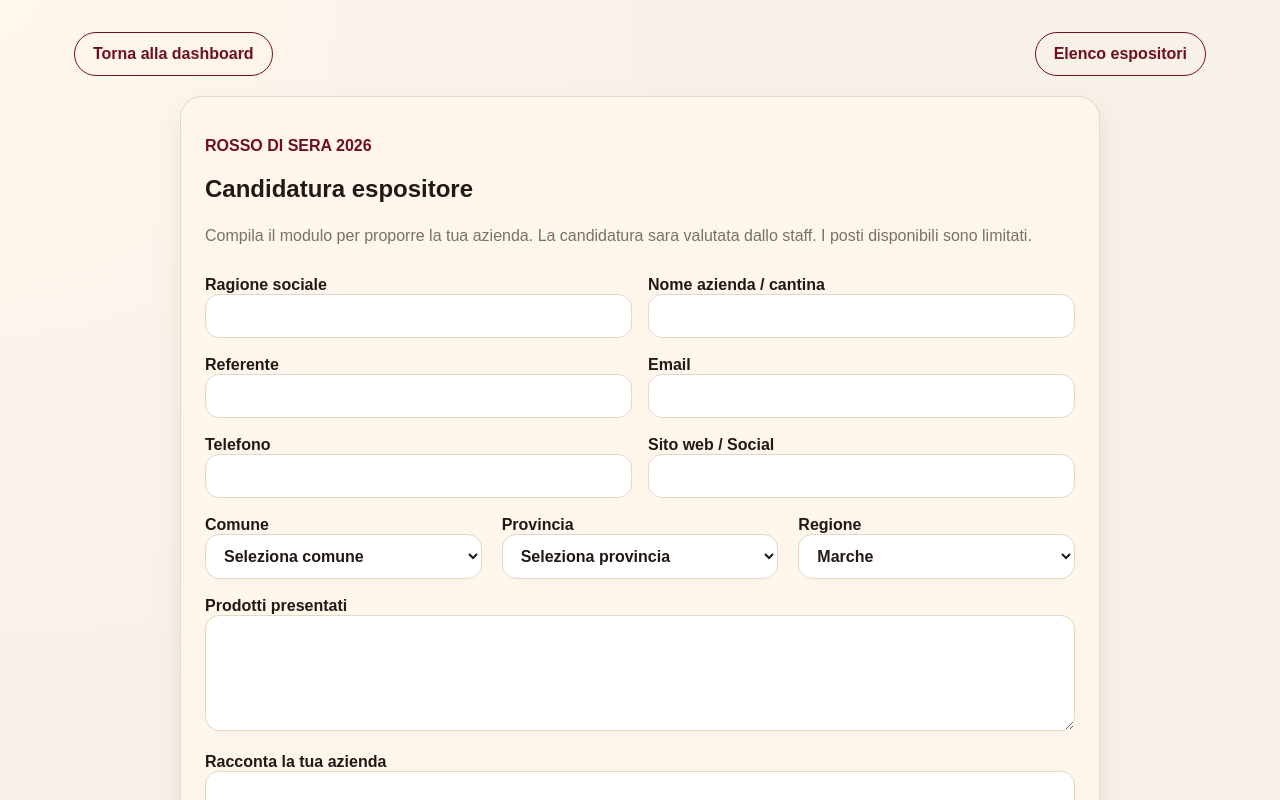
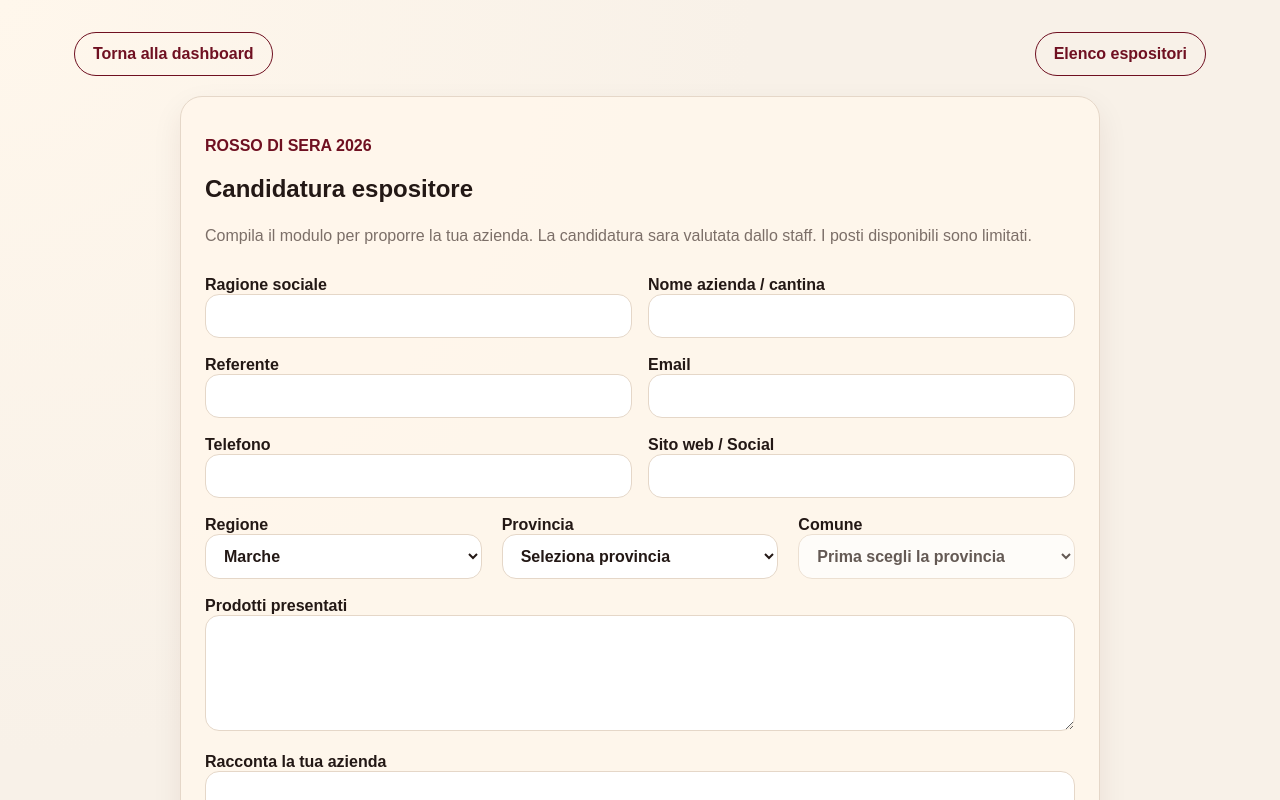
Before and after one commit to giordmando/rosso-di-sera-staff-app, a Next.js app: page /candidatura in a window 1280 px wide. Shown: the top 800 px of the page. Built offline with nearby package versions, Linux system fonts and the light colour scheme.

Commit message:
Make comune select depend on province

```diff
--- a/src/app/candidatura/CandidatureForm.tsx
+++ b/src/app/candidatura/CandidatureForm.tsx
@@ -2,14 +2,15 @@
 
 import { useState } from 'react';
 import { EXPERIENCE_OPTIONS } from '@/lib/constants';
-
-const MARCHE_PROVINCES = ['AN', 'AP', 'FM', 'MC', 'PU'];
-const MARCHE_COMMONS = ['Ancona', 'Ascoli Piceno', 'Fermo', 'Macerata', 'Pesaro', 'Senigallia', 'Jesi', 'Fano', 'Civitanova Marche', 'San Benedetto del Tronto'];
+import { COMUNI_BY_PROVINCE, PROVINCES, REGION_OPTIONS } from '@/lib/geo/marche';
 
 export function CandidatureForm() {
   const [message, setMessage] = useState('');
   const [ok, setOk] = useState(false);
   const [pending, setPending] = useState(false);
+  const [province, setProvince] = useState('');
+  const comuni = province ? COMUNI_BY_PROVINCE[province] ?? [] : [];
+
   async function handleSubmit(event: React.FormEvent<HTMLFormElement>) {
     event.preventDefault();
     setPending(true);
@@ -21,14 +22,15 @@ export function CandidatureForm() {
     setPending(false);
     setOk(response.ok);
     setMessage(result.message || (response.ok ? 'Candidatura inviata' : 'Errore invio candidatura'));
-    if (response.ok) event.currentTarget.reset();
+    if (response.ok) { event.currentTarget.reset(); setProvince(''); }
   }
+
   return (
     <form onSubmit={handleSubmit} style={{ display: 'grid', gap: 18, marginTop: 28 }}>
       <div className="form-grid"><label><span>Ragione sociale</span><input name="company_name" /></label><label><span>Nome azienda / cantina</span><input name="brand_name" required /></label></div>
       <div className="form-grid"><label><span>Referente</span><input name="contact_name" /></label><label><span>Email</span><input name="email" type="email" /></label></div>
       <div className="form-grid"><label><span>Telefono</span><input name="phone" /></label><label><span>Sito web / Social</span><input name="website_social" /></label></div>
-      <div className="grid grid-3"><label><span>Comune</span><select name="city" defaultValue=""><option value="">Seleziona comune</option>{MARCHE_COMMONS.map((item) => <option key={item} value={item}>{item}</option>)}<option value="Altro">Altro / fuori lista</option></select></label><label><span>Provincia</span><select name="province" defaultValue=""><option value="">Seleziona provincia</option>{MARCHE_PROVINCES.map((item) => <option key={item} value={item}>{item}</option>)}</select></label><label><span>Regione</span><select name="region" defaultValue="Marche"><option value="Marche">Marche</option><option value="Abruzzo">Abruzzo</option><option value="Emilia-Romagna">Emilia-Romagna</option><option value="Umbria">Umbria</option><option value="Altro">Altro</option></select></label></div>
+      <div className="grid grid-3"><label><span>Regione</span><select name="region" defaultValue="Marche">{REGION_OPTIONS.map((item) => <option key={item} value={item}>{item}</option>)}</select></label><label><span>Provincia</span><select name="province" value={province} onChange={(event) => setProvince(event.target.value)}><option value="">Seleziona provincia</option>{PROVINCES.map((item) => <option key={item} value={item}>{item}</option>)}</select></label><label><span>Comune</span><select name="city" defaultValue="" disabled={!province}><option value="">{province ? 'Seleziona comune' : 'Prima scegli la provincia'}</option>{comuni.map((item) => <option key={item} value={item}>{item}</option>)}<option value="Altro">Altro / fuori lista</option></select></label></div>
       <label><span>Prodotti presentati</span><textarea name="products" rows={5} /></label>
       <label><span>Racconta la tua azienda</span><textarea name="company_story" rows={5} /></label>
       <fieldset className="card" style={{ boxShadow: 'none' }}><legend className="eyebrow">Esperienze offerte</legend><div className="grid grid-2">{EXPERIENCE_OPTIONS.map((item) => <label key={item} style={{ fontWeight: 400 }}><input type="checkbox" name="experiences" value={item} style={{ width: 'auto', marginRight: 8 }} />{item}</label>)}</div></fieldset>
```
